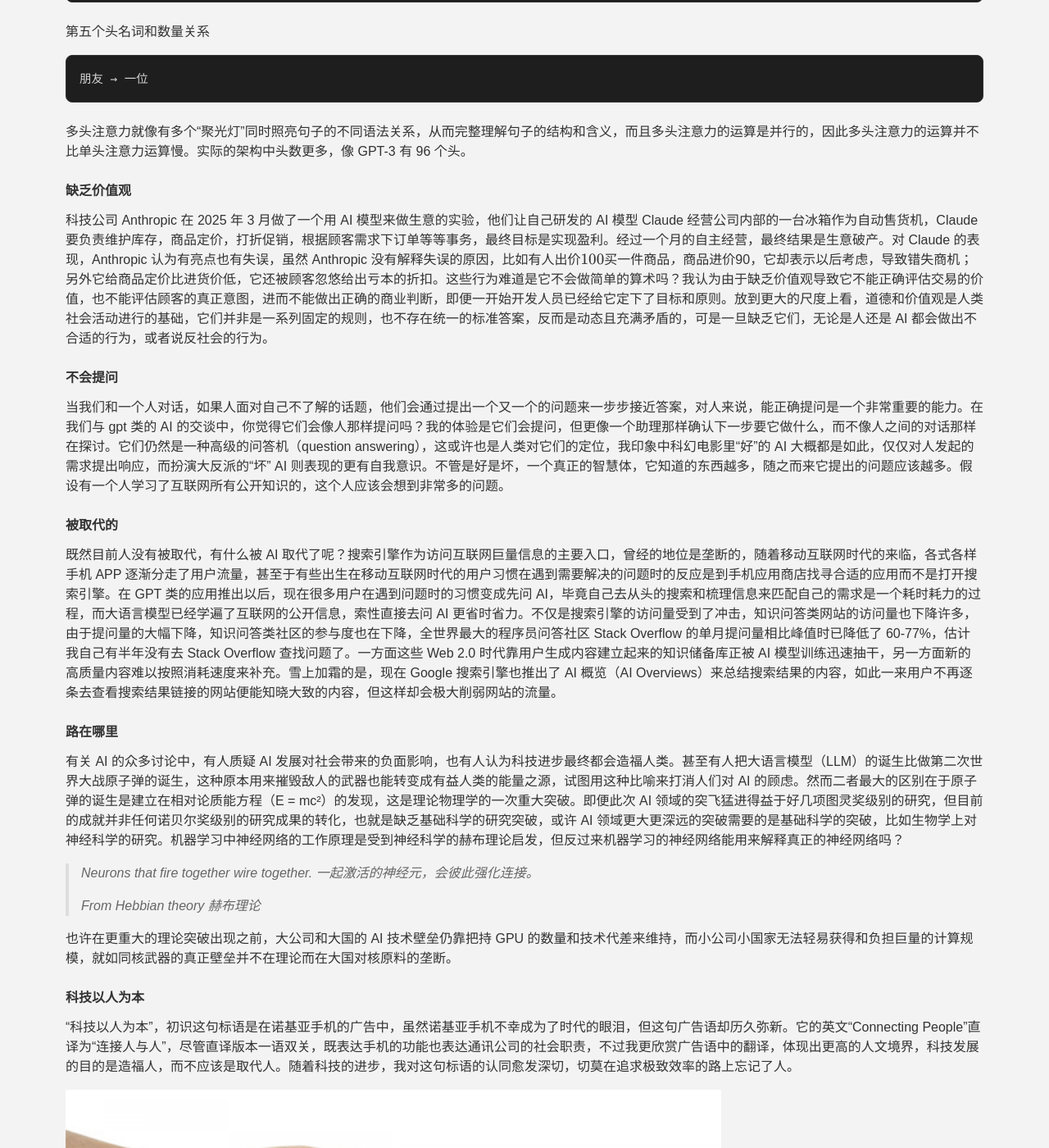
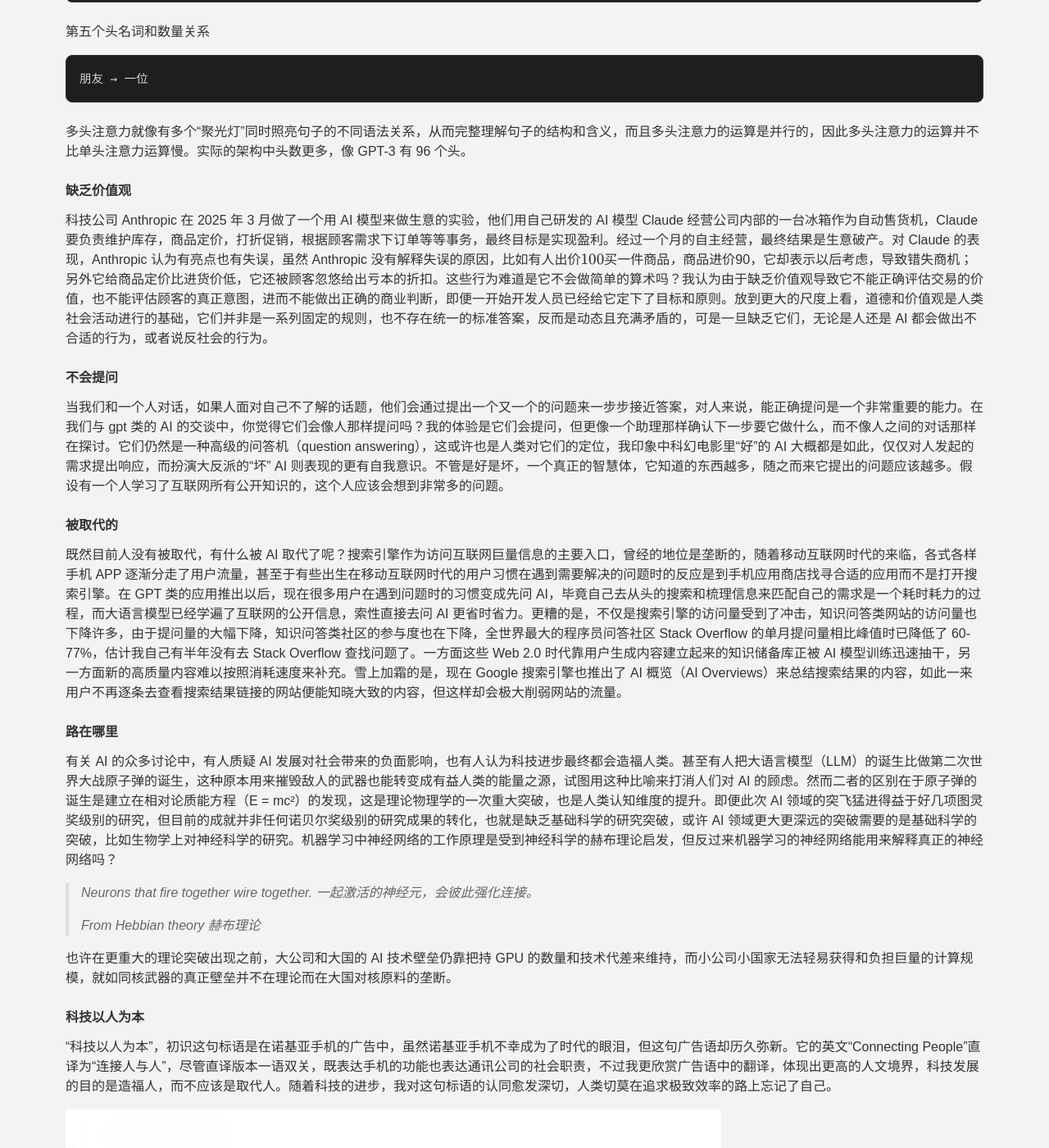
Before and after one commit to sschengyf/my-website, a Jekyll site: the page built from app/_posts/2025-12-02-why-has-not-ai-replaced-us.md, in a window 1280 px wide and 1400 px high, scrolled down 4819 px. Shown: the whole window at 82% size. Built offline with Jekyll 4.4.1, drawn with Linux system fonts in a browser that asks for light colours; some web fonts are replaced; some of the changed text lies outside the part shown.

Commit message:
fix: more tweaks

```diff
--- a/app/_posts/2025-12-02-why-has-not-ai-replaced-us.md
+++ b/app/_posts/2025-12-02-why-has-not-ai-replaced-us.md
@@ -124,7 +124,7 @@ $$
 
 ## 缺乏价值观
 
-科技公司 Anthropic 在 2025 年 3 月做了一个用 AI 模型来做生意的实验，他们让自己研发的 AI 模型 Claude 经营公司内部的一台冰箱作为自动售货机，Claude 要负责维护库存，商品定价，打折促销，根据顾客需求下订单等等事务，最终目标是实现盈利。经过一个月的自主经营，最终结果是生意破产。对 Claude 的表现，Anthropic 认为有亮点也有失误，虽然 Anthropic 没有解释失误的原因，比如有人出价$100 买一件商品，商品进价$90，它却表示以后考虑，导致错失商机；另外它给商品定价比进货价低，它还被顾客忽悠给出亏本的折扣。这些行为难道是它不会做简单的算术吗？我认为由于缺乏价值观导致它不能正确评估交易的价值，也不能评估顾客的真正意图，进而不能做出正确的商业判断，即便一开始开发人员已经给它定下了目标和原则。放到更大的尺度上看，道德和价值观是人类社会活动进行的基础，它们并非是一系列固定的规则，也不存在统一的标准答案，反而是动态且充满矛盾的，可是一旦缺乏它们，无论是人还是 AI 都会做出不合适的行为，或者说反社会的行为。
+科技公司 Anthropic 在 2025 年 3 月做了一个用 AI 模型来做生意的实验，他们用自己研发的 AI 模型 Claude 经营公司内部的一台冰箱作为自动售货机，Claude 要负责维护库存，商品定价，打折促销，根据顾客需求下订单等等事务，最终目标是实现盈利。经过一个月的自主经营，最终结果是生意破产。对 Claude 的表现，Anthropic 认为有亮点也有失误，虽然 Anthropic 没有解释失误的原因，比如有人出价$100 买一件商品，商品进价$90，它却表示以后考虑，导致错失商机；另外它给商品定价比进货价低，它还被顾客忽悠给出亏本的折扣。这些行为难道是它不会做简单的算术吗？我认为由于缺乏价值观导致它不能正确评估交易的价值，也不能评估顾客的真正意图，进而不能做出正确的商业判断，即便一开始开发人员已经给它定下了目标和原则。放到更大的尺度上看，道德和价值观是人类社会活动进行的基础，它们并非是一系列固定的规则，也不存在统一的标准答案，反而是动态且充满矛盾的，可是一旦缺乏它们，无论是人还是 AI 都会做出不合适的行为，或者说反社会的行为。
 
 ## 不会提问
 
@@ -132,11 +132,11 @@ $$
 
 ## 被取代的
 
-既然目前人没有被取代，有什么被 AI 取代了呢？搜索引擎作为访问互联网巨量信息的主要入口，曾经的地位是垄断的，随着移动互联网时代的来临，各式各样手机 APP 逐渐分走了用户流量，甚至于有些出生在移动互联网时代的用户习惯在遇到需要解决的问题时的反应是到手机应用商店找寻合适的应用而不是打开搜索引擎。在 GPT 类的应用推出以后，现在很多用户在遇到问题时的习惯变成先问 AI，毕竟自己去从头的搜索和梳理信息来匹配自己的需求是一个耗时耗力的过程，而大语言模型已经学遍了互联网的公开信息，索性直接去问 AI 更省时省力。不仅是搜索引擎的访问量受到了冲击，知识问答类网站的访问量也下降许多，由于提问量的大幅下降，知识问答类社区的参与度也在下降，全世界最大的程序员问答社区 Stack Overflow 的单月提问量相比峰值时已降低了 60-77%，估计我自己有半年没有去 Stack Overflow 查找问题了。一方面这些 Web 2.0 时代靠用户生成内容建立起来的知识储备库正被 AI 模型训练迅速抽干，另一方面新的高质量内容难以按照消耗速度来补充。雪上加霜的是，现在 Google 搜索引擎也推出了 AI 概览（AI Overviews）来总结搜索结果的内容，如此一来用户不再逐条去查看搜索结果链接的网站便能知晓大致的内容，但这样却会极大削弱网站的流量。
+既然目前人没有被取代，有什么被 AI 取代了呢？搜索引擎作为访问互联网巨量信息的主要入口，曾经的地位是垄断的，随着移动互联网时代的来临，各式各样手机 APP 逐渐分走了用户流量，甚至于有些出生在移动互联网时代的用户习惯在遇到需要解决的问题时的反应是到手机应用商店找寻合适的应用而不是打开搜索引擎。在 GPT 类的应用推出以后，现在很多用户在遇到问题时的习惯变成先问 AI，毕竟自己去从头的搜索和梳理信息来匹配自己的需求是一个耗时耗力的过程，而大语言模型已经学遍了互联网的公开信息，索性直接去问 AI 更省时省力。更糟的是，不仅是搜索引擎的访问量受到了冲击，知识问答类网站的访问量也下降许多，由于提问量的大幅下降，知识问答类社区的参与度也在下降，全世界最大的程序员问答社区 Stack Overflow 的单月提问量相比峰值时已降低了 60-77%，估计我自己有半年没有去 Stack Overflow 查找问题了。一方面这些 Web 2.0 时代靠用户生成内容建立起来的知识储备库正被 AI 模型训练迅速抽干，另一方面新的高质量内容难以按照消耗速度来补充。雪上加霜的是，现在 Google 搜索引擎也推出了 AI 概览（AI Overviews）来总结搜索结果的内容，如此一来用户不再逐条去查看搜索结果链接的网站便能知晓大致的内容，但这样却会极大削弱网站的流量。
 
 ## 路在哪里
 
-有关 AI 的众多讨论中，有人质疑 AI 发展对社会带来的负面影响，也有人认为科技进步最终都会造福人类。甚至有人把大语言模型（LLM）的诞生比做第二次世界大战原子弹的诞生，这种原本用来摧毁敌人的武器也能转变成有益人类的能量之源，试图用这种比喻来打消人们对 AI 的顾虑。然而二者最大的区别在于原子弹的诞生是建立在相对论质能方程（E = mc²）的发现，这是理论物理学的一次重大突破。即便此次 AI 领域的突飞猛进得益于好几项图灵奖级别的研究，但目前的成就并非任何诺贝尔奖级别的研究成果的转化，也就是缺乏基础科学的研究突破，或许 AI 领域更大更深远的突破需要的是基础科学的突破，比如生物学上对神经科学的研究。机器学习中神经网络的工作原理是受到神经科学的赫布理论启发，但反过来机器学习的神经网络能用来解释真正的神经网络吗？
+有关 AI 的众多讨论中，有人质疑 AI 发展对社会带来的负面影响，也有人认为科技进步最终都会造福人类。甚至有人把大语言模型（LLM）的诞生比做第二次世界大战原子弹的诞生，这种原本用来摧毁敌人的武器也能转变成有益人类的能量之源，试图用这种比喻来打消人们对 AI 的顾虑。然而二者的区别在于原子弹的诞生是建立在相对论质能方程（E = mc²）的发现，这是理论物理学的一次重大突破，也是人类认知维度的提升。即便此次 AI 领域的突飞猛进得益于好几项图灵奖级别的研究，但目前的成就并非任何诺贝尔奖级别的研究成果的转化，也就是缺乏基础科学的研究突破，或许 AI 领域更大更深远的突破需要的是基础科学的突破，比如生物学上对神经科学的研究。机器学习中神经网络的工作原理是受到神经科学的赫布理论启发，但反过来机器学习的神经网络能用来解释真正的神经网络吗？
 
 > Neurons that fire together wire together. 一起激活的神经元，会彼此强化连接。
 >
@@ -146,13 +146,13 @@ $$
 
 ## 科技以人为本
 
-“科技以人为本”，初识这句标语是在诺基亚手机的广告中，虽然诺基亚手机不幸成为了时代的眼泪，但这句广告语却历久弥新。它的英文“Connecting People”直译为“连接人与人”，尽管直译版本一语双关，既表达手机的功能也表达通讯公司的社会职责，不过我更欣赏广告语中的翻译，体现出更高的人文境界，科技发展的目的是造福人，而不应该是取代人。随着科技的进步，我对这句标语的认同愈发深切，切莫在追求极致效率的路上忘记了人。
+“科技以人为本”，初识这句标语是在诺基亚手机的广告中，虽然诺基亚手机不幸成为了时代的眼泪，但这句广告语却历久弥新。它的英文“Connecting People”直译为“连接人与人”，尽管直译版本一语双关，既表达手机的功能也表达通讯公司的社会职责，不过我更欣赏广告语中的翻译，体现出更高的人文境界，科技发展的目的是造福人，而不应该是取代人。随着科技的进步，我对这句标语的认同愈发深切，人类切莫在追求极致效率的路上忘记了自己。
 
 ![Connecting People](/assets/imgs/connecting-people.jpg)
 
 ## 后记
 
-距离这篇文章开始提笔已然两个月了，我自知不是一个写东西很快的人，但没料到花了这么长时间。在此期间，作为当今最火热的 AI 领域肯定出现了很多新的变化，据说 Google Gemini 的表现领先其他对手，对此我毫不意外，毕竟目前 AI 的两个重要里程碑，AlphaGo 和 Transformer 架构都是 Google 达成的，不论在 AI 的学术还是工程领域 Google 都有深厚的积累，只不过前一段时间他们在产品领域被其他公司打了一个时间差，所以继续取得。我并非 AI 领域的专业人员，甚至连爱好者都算不上，文章中关于各种原理的解释肯定有不少纰漏，想法上也有不成熟的地方，望大家不吝赐教。
+距离这篇文章开始提笔已然两个月了，我自知不是一个写东西很快的人，但没料到花了这么长时间。在此期间，作为当今最火热的 AI 领域肯定出现了很多新的变化，据说 Google Gemini 的表现领先其他对手，对此我毫不意外，毕竟目前 AI 的两个重要里程碑，AlphaGo 和 Transformer 架构都是 Google 达成的，不论在 AI 的学术还是工程领域 Google 都有深厚的积累，只不过前一段时间他们在产品领域被其他公司打了一个时间差。我并非 AI 领域的专业人员，甚至连爱好者都算不上，同时我也感谢 AI 给我解释了不少陌生的概念，文章中关于各种原理的解释肯定有不少纰漏，想法上定有不成熟的地方，望各位不吝赐教。
 
 ## 参考
 
```
